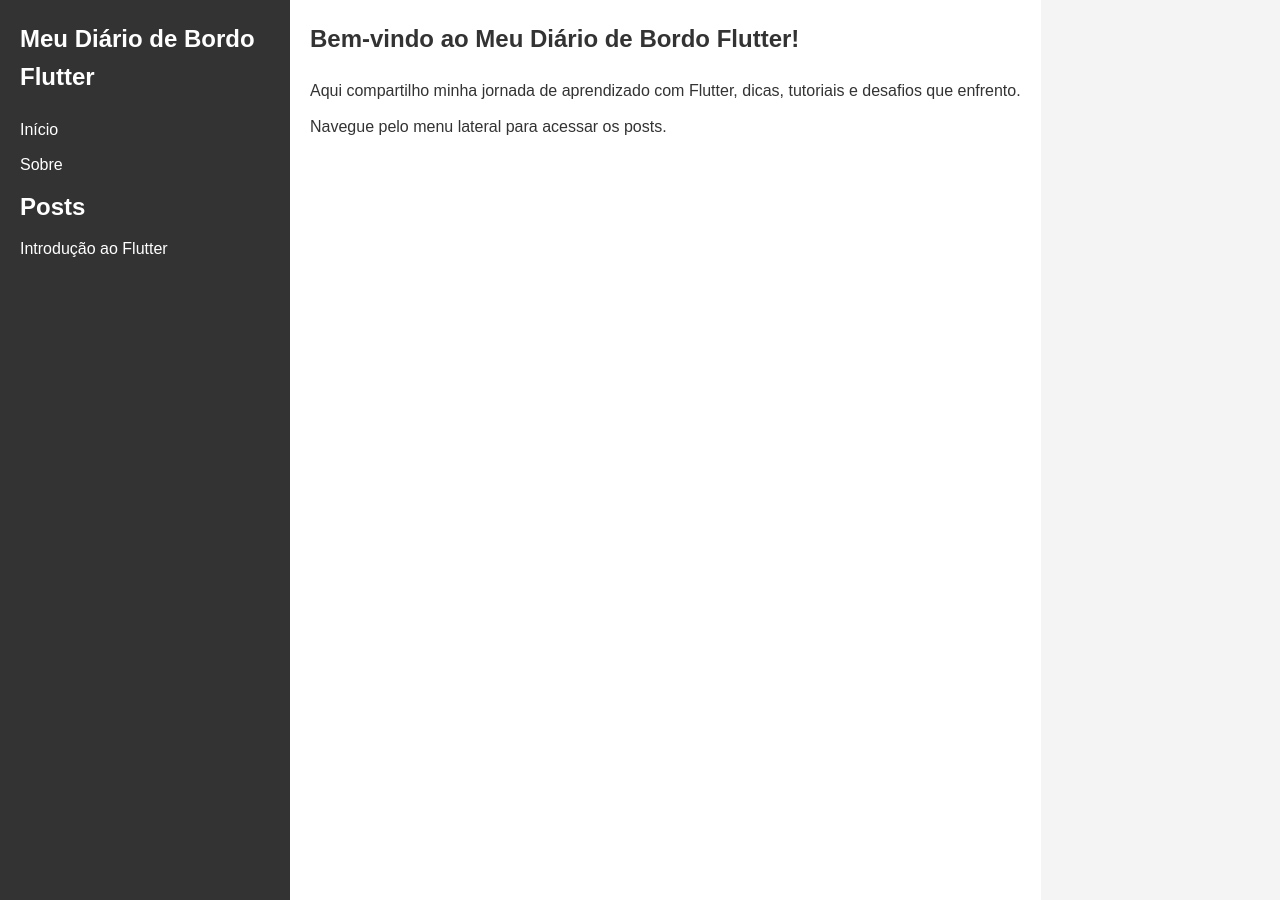
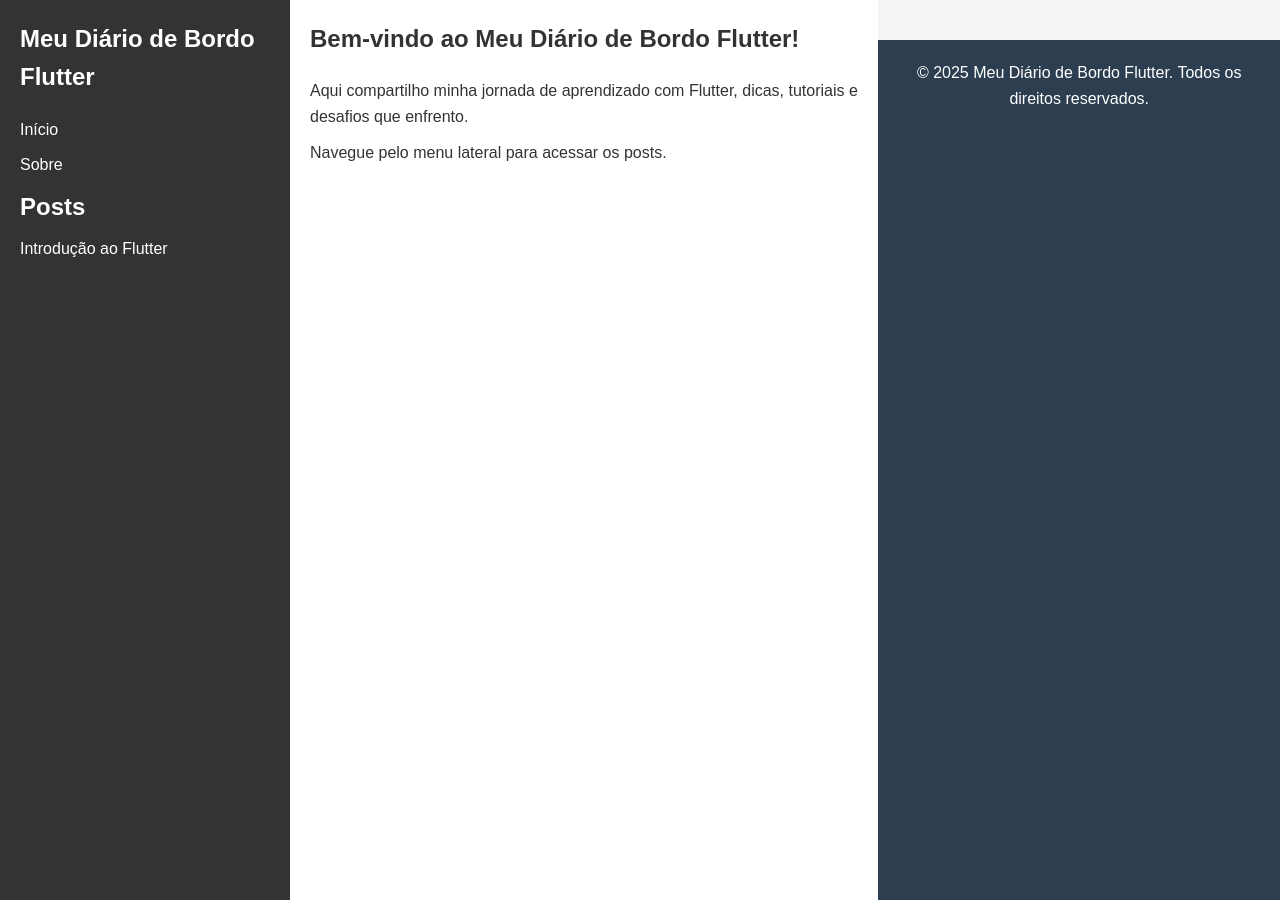
Before and after one commit to brunojamelli/diario-de-bordo-flutter, a Jekyll site: the page built from index.md, in a window 1280 px wide and 900 px high. Built offline with Jekyll 4.4.1, drawn with Linux system fonts in a browser that asks for light colours.

Commit message:
feat: adição de footer e alteração na estilização

```diff
--- a/_layouts/default.html
+++ b/_layouts/default.html
@@ -31,6 +31,9 @@
         <main class="content">
             {{ content }}
         </main>
+        <footer>
+            <p>&copy; {{ site.time | date: "%Y" }} Meu Diário de Bordo Flutter. Todos os direitos reservados.</p>
+        </footer>
     </div>
 </body>
 </html>
--- a/assets/styles.css
+++ b/assets/styles.css
@@ -60,3 +60,37 @@ body {
 .content p {
     margin-bottom: 10px;
 }
+
+pre {
+    background-color: #2c3e50;
+    color: #fff;
+    padding: 15px;
+    border-radius: 5px;
+    overflow-x: auto;
+}
+
+code {
+    font-family: 'Courier New', Courier, monospace;
+    font-size: 0.9rem;
+}
+
+footer {
+    text-align: center;
+    padding: 20px;
+    background-color: #2c3e50;
+    color: #fff;
+    margin-top: 40px;
+}
+
+a, button {
+    transition: all 0.3s ease;
+}
+
+.post {
+    transition: transform 0.3s ease, box-shadow 0.3s ease;
+}
+
+.post:hover {
+    transform: translateY(-5px);
+    box-shadow: 0 4px 10px rgba(0, 0, 0, 0.2);
+}
```
